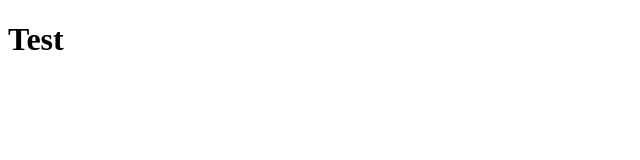
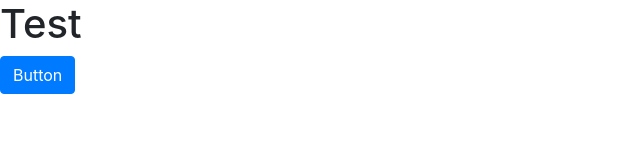
Before and after one commit to JanRazny/quizApp, a plain HTML site: page index.html in a window 1280 px wide. Shown: the whole page, without its empty margins (0-640 px from the left). Drawn offline with nearby package versions, Linux system fonts and the light colour scheme.

Commit message:
bootstrap

```diff
--- a/index.html
+++ b/index.html
@@ -4,12 +4,14 @@
     <meta charset="UTF-8">
     <meta http-equiv="X-UA-Compatible" content="IE=edge">
     <meta name="viewport" content="width=device-width, initial-scale=1.0">
+    <link rel="stylesheet" href="./node_modules/bootstrap/dist/css/bootstrap.min.css">
     <link rel="stylesheet" href="style.css">
     <title>Quiz App</title>
 </head>
 <body>
 
     <h1>Test</h1>
+    <button class="btn btn-primary">Button</button>
 
 <script src="./app.js"></script>
 </body>
```
Also changed, not shown: 1 other file.
